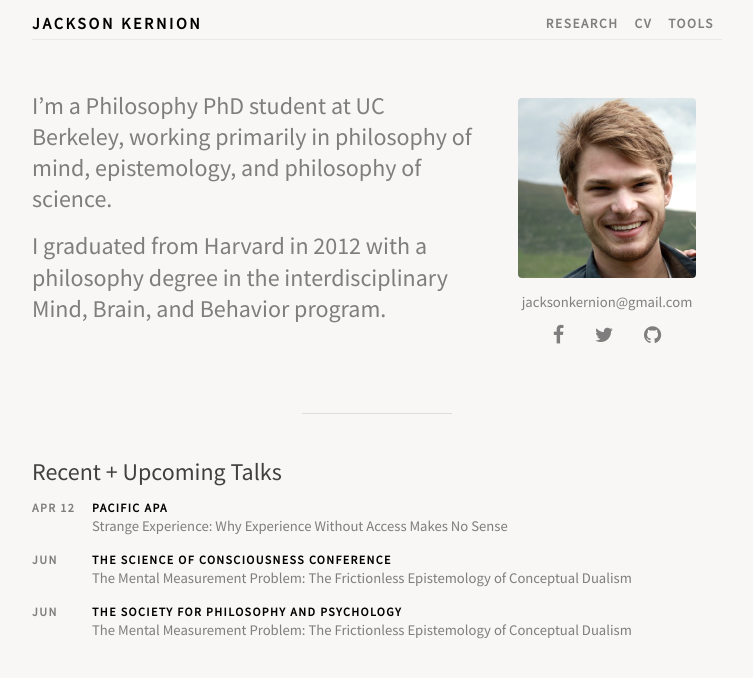
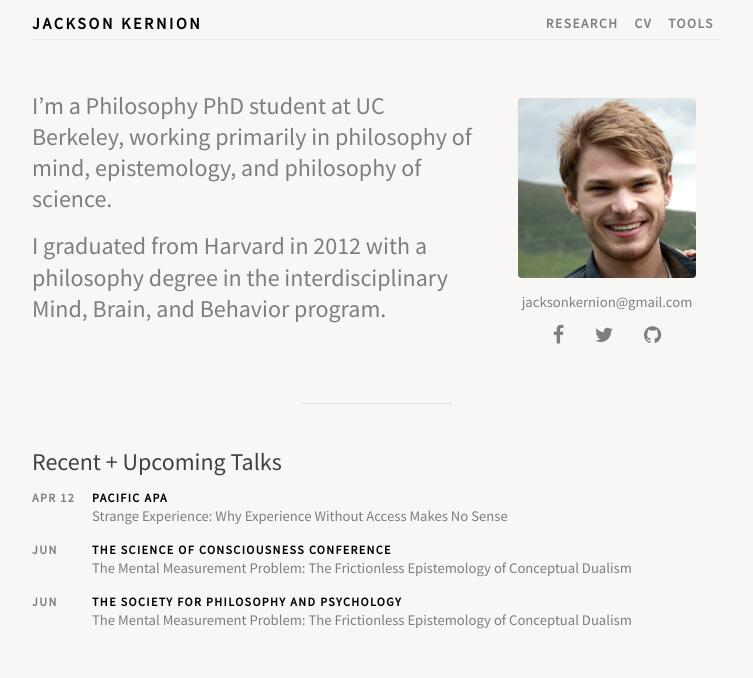
Before and after one commit to jacksonkernion/jacksonkernion.github.io, a Jekyll site: the page built from index.md, in a window 1280 px wide. Shown: the top 678 px of the page, without its empty margins (263-1016 px from the left). Built offline with Jekyll 4.4.1, drawn with Linux system fonts in a browser that asks for light colours; nearby versions of some CDN libraries; our own code applies the rules of GitHub Pages for plain Markdown files.

Commit message:
More CSS Tweaks

```diff
--- a/assets/stylesheets/style.css
+++ b/assets/stylesheets/style.css
@@ -166,7 +166,7 @@ a.nav-link:hover{
 .page-divider {
 	width:150px;
 	border-bottom: 1.5px solid #ddd;
-	margin:45px auto;
+	margin:35px auto 45px;
 
 }
 
```
